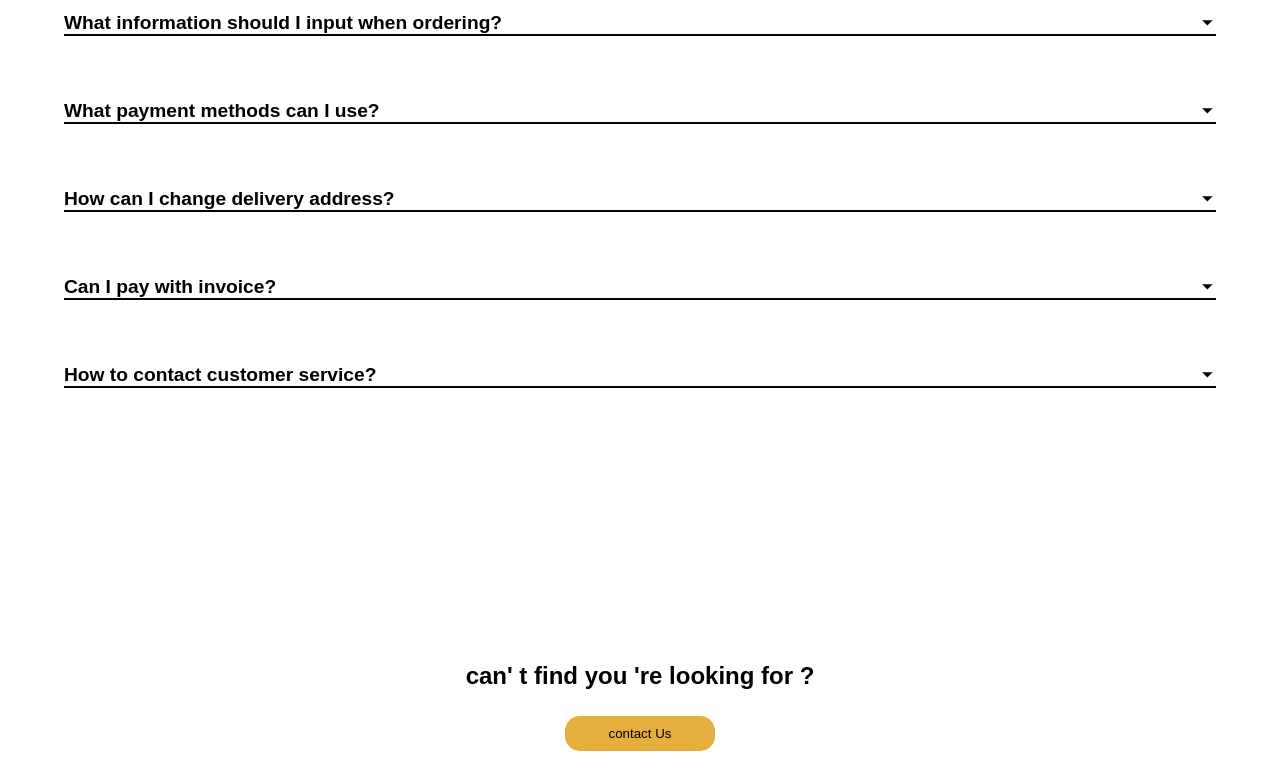
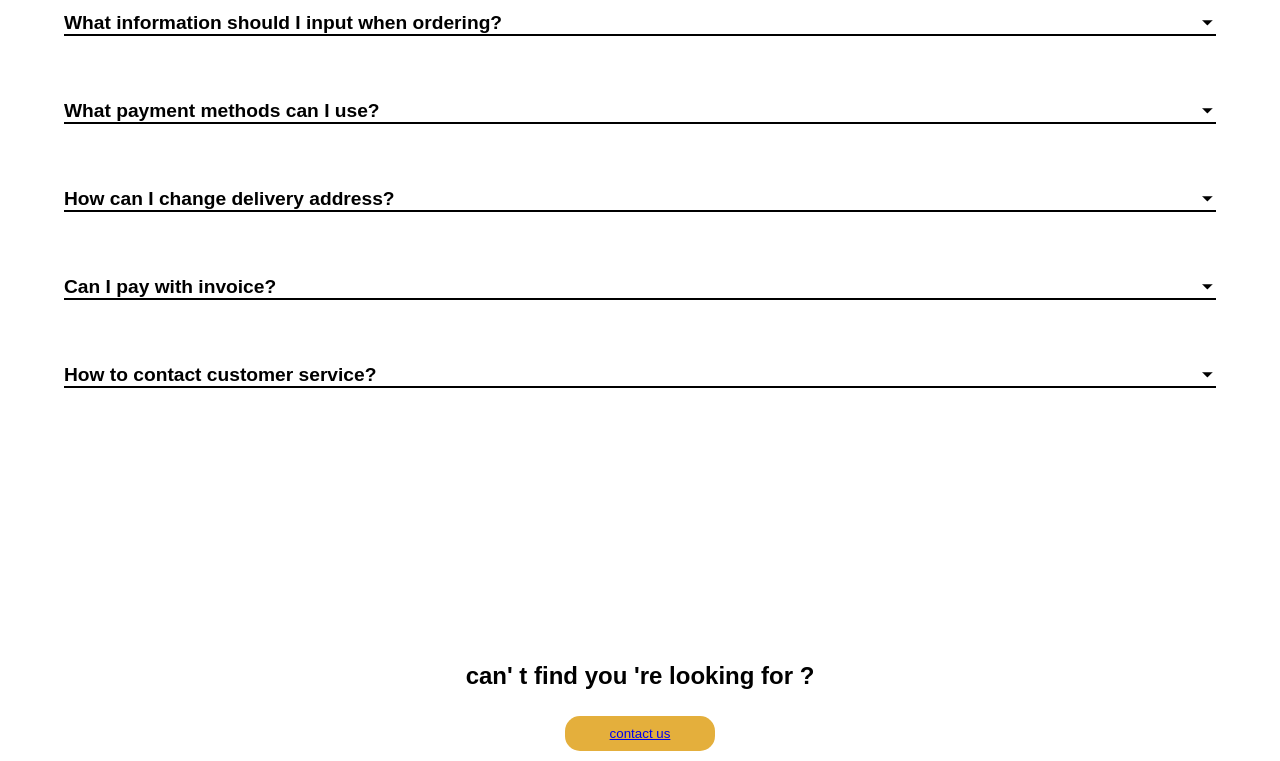
Before and after one commit to Abanoub234/abanoub234, a plain HTML site: page index.html in a window 1280 px wide. Shown: the part 406-1167 px from the top of the page. Drawn offline with Linux system fonts and the light colour scheme; files whose address does not match are found by name.

Commit message:
Update index.html

```diff
--- a/index.html
+++ b/index.html
@@ -106,7 +106,7 @@
     </section>
     <div class=" more-info ">
         <h2> can' t find you 're looking for ?</h2>
-        <button> contact Us </button>
+      <button><a href="https://a7medsh3baan35.github.io/a7medsh3baan35contactus-/">contact us</a> </button>
     </div>
 
     <script src=".//app.js "></script>
```
